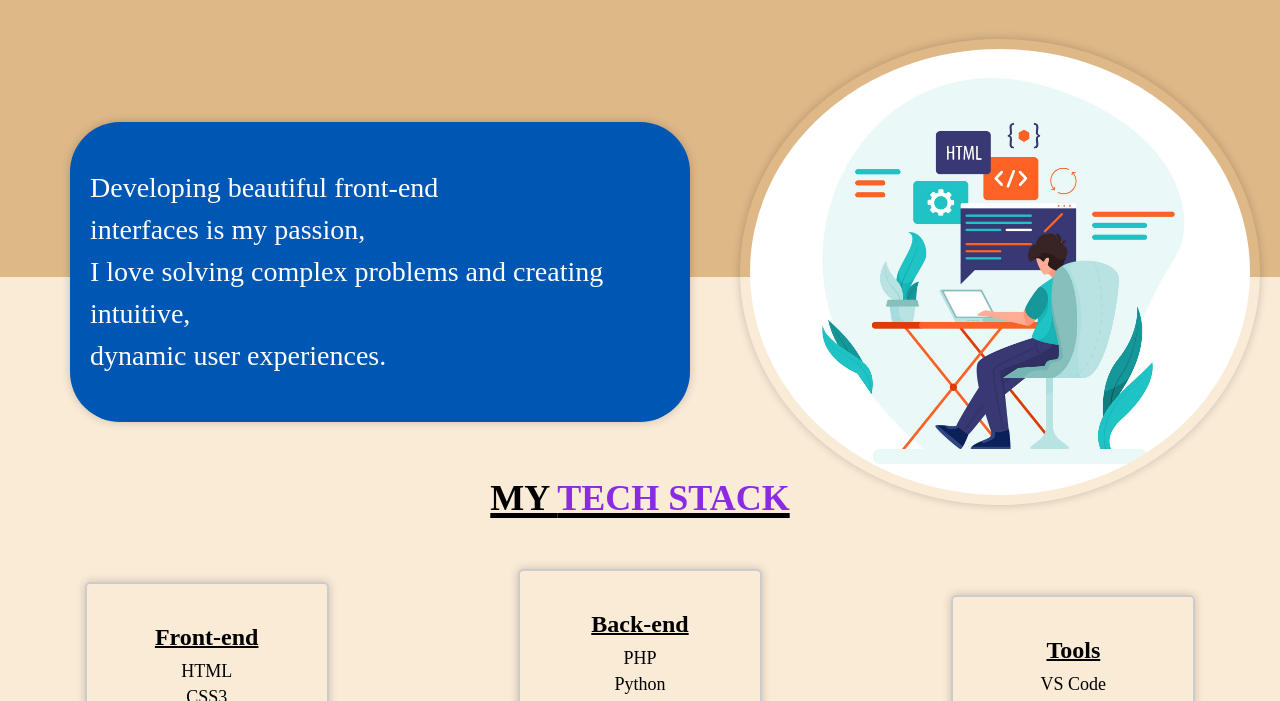
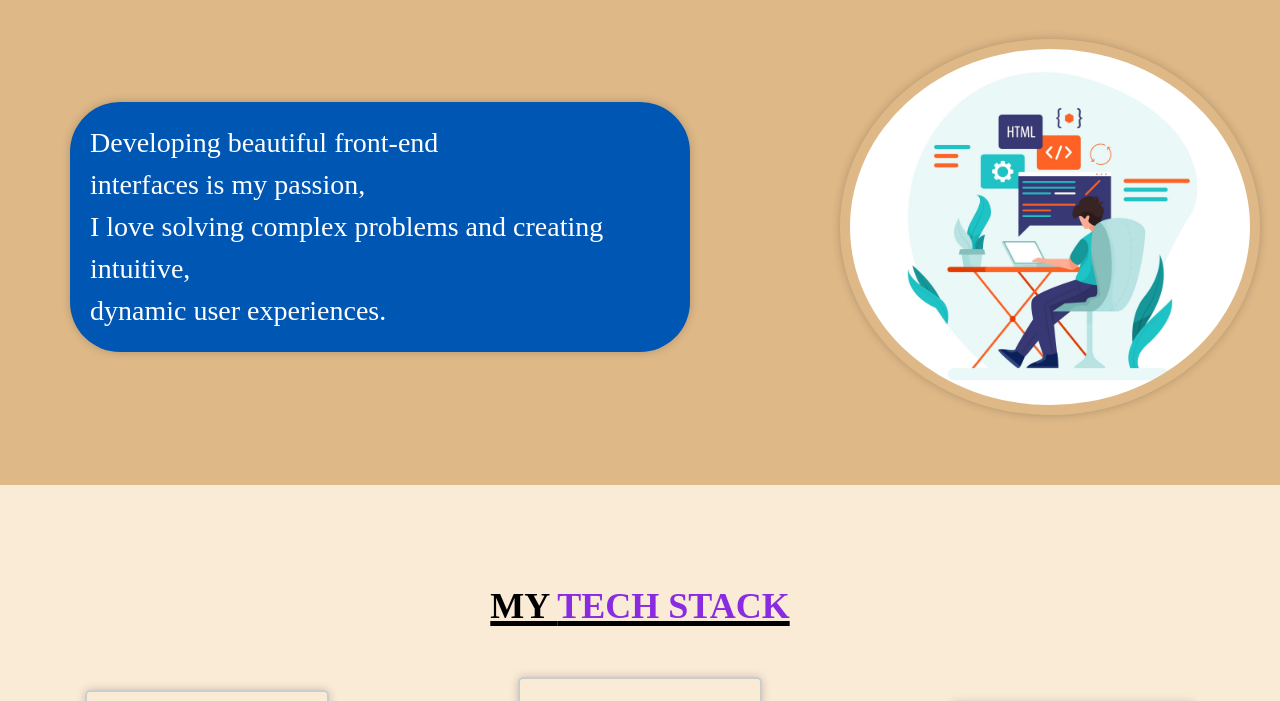
Before and after one commit to Placide11/CODSOFT, a plain HTML site: page Level 1/Portfolio/index.html in a window 1280 px wide. Shown: the part 659-1360 px from the top of the page. Drawn offline with Linux system fonts and the light colour scheme.

Commit message:
Portfolio

```diff
--- a/Level 1/Portfolio/styles.css
+++ b/Level 1/Portfolio/styles.css
@@ -123,7 +123,7 @@ img {
   padding: 50px 0;
   text-align: center;
   width: 100%;
-  height:  300px;
+  height: 100%;
 }
 
 .about-section h1 {
@@ -149,7 +149,7 @@ img {
   padding: 20px;
   text-align: left;
   width: 50%;
-  height: 300px;
+  height:fit-content;
   margin-left: 50px;
   box-sizing: border-box;
   border-color: #333;
@@ -168,8 +168,16 @@ img {
   transition: background-color 0.3s ease;
 }
 
+.about-section img {
+  max-width: 400px;
+  border-radius: 50%;
+  box-shadow: 0 0 10px rgba(0, 0, 0, 0.2);
+  padding: 10px;
+}
+
 #Skills {
-  margin-top: 200px;
+  margin-top: 100px;
+  margin-bottom: 100px;
 }
 
 #Skills h1 {
@@ -372,6 +380,8 @@ img {
   width: 300px;
   height: auto;
   background-color:#ccc;
+  margin-left: auto ;
+  margin-right: auto;
 }
 
 .connect h2 {
```
